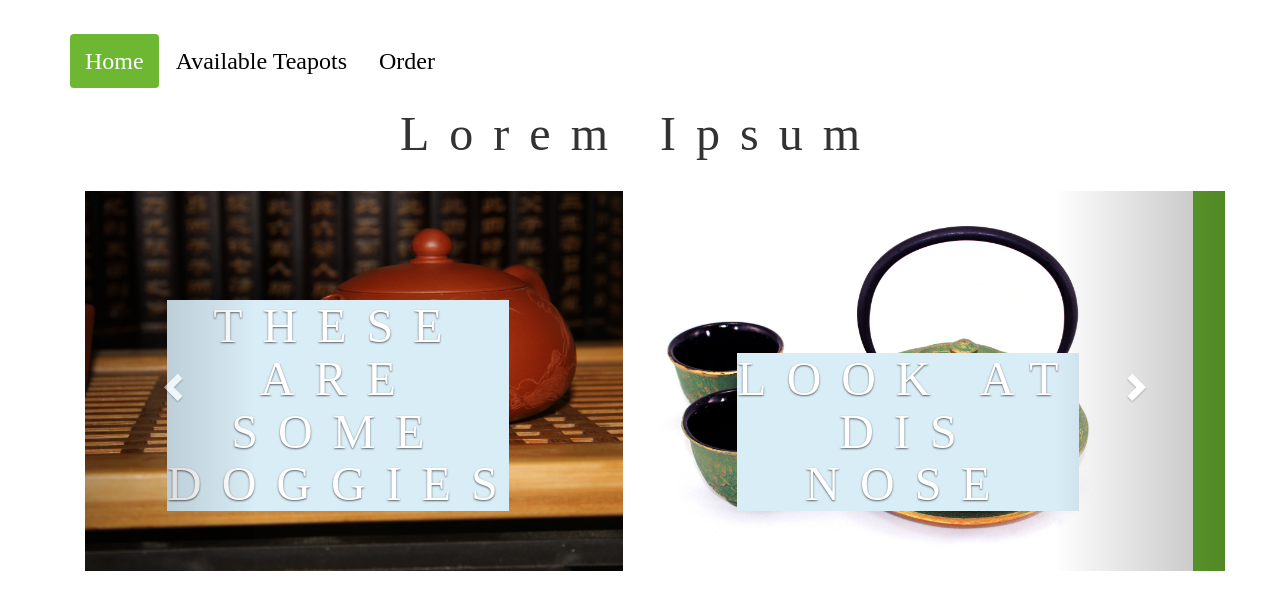
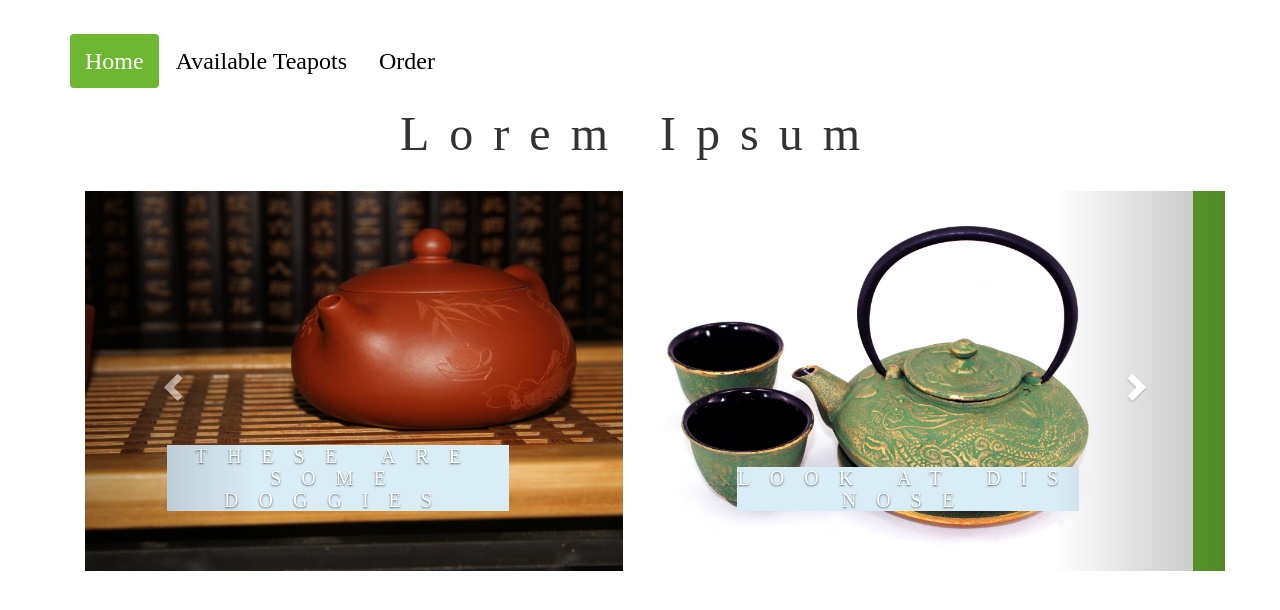
Before and after one commit to jenbazy/jenbazy.github.io, a plain HTML site: page otherProjects/FinalProject/index.html in a window 1280 px wide. Drawn offline with nearby package versions, Linux system fonts and the light colour scheme.

Commit message:
carousel

```diff
--- a/otherProjects/FinalProject/css/style.css
+++ b/otherProjects/FinalProject/css/style.css
@@ -83,5 +83,8 @@ html,body{
 }
 .item{
     max-width: 50%;
-
 }
+.item h1{
+    float:right;
+    font-size: 20px;
+}
```
